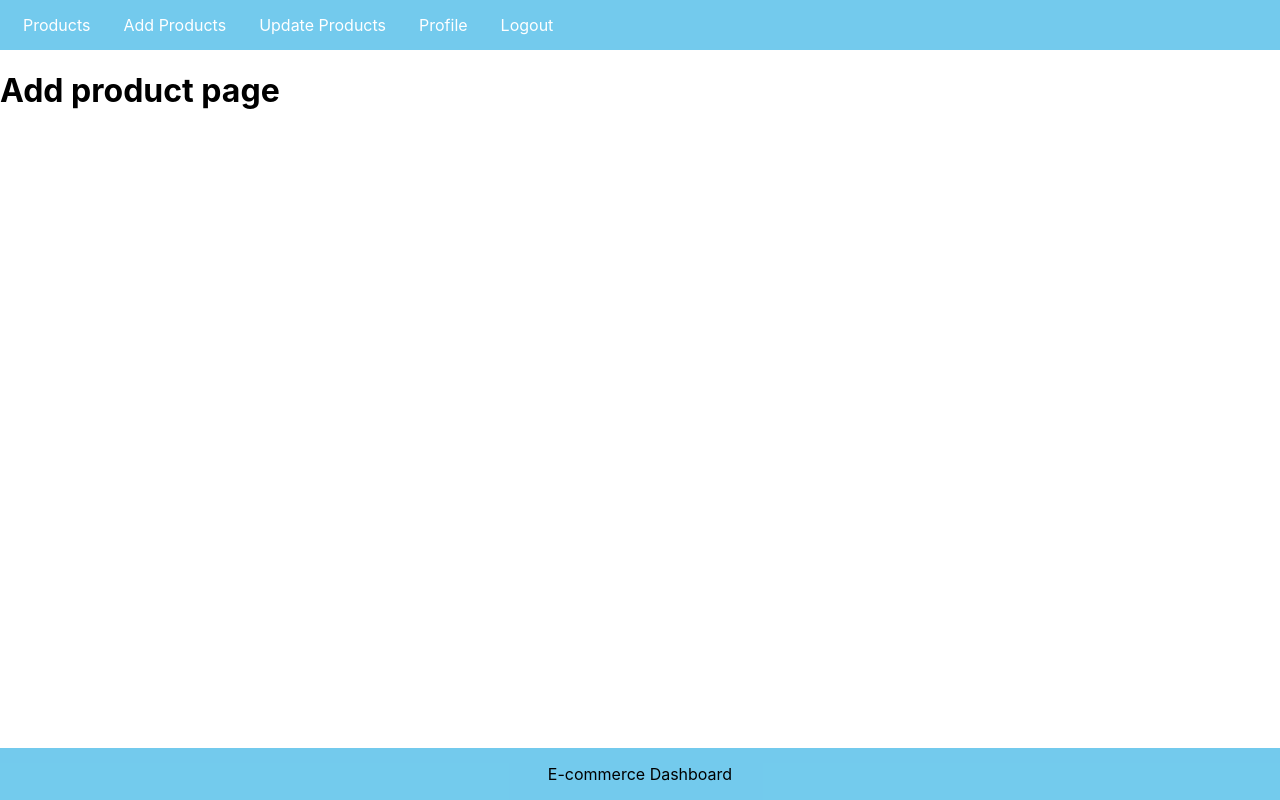
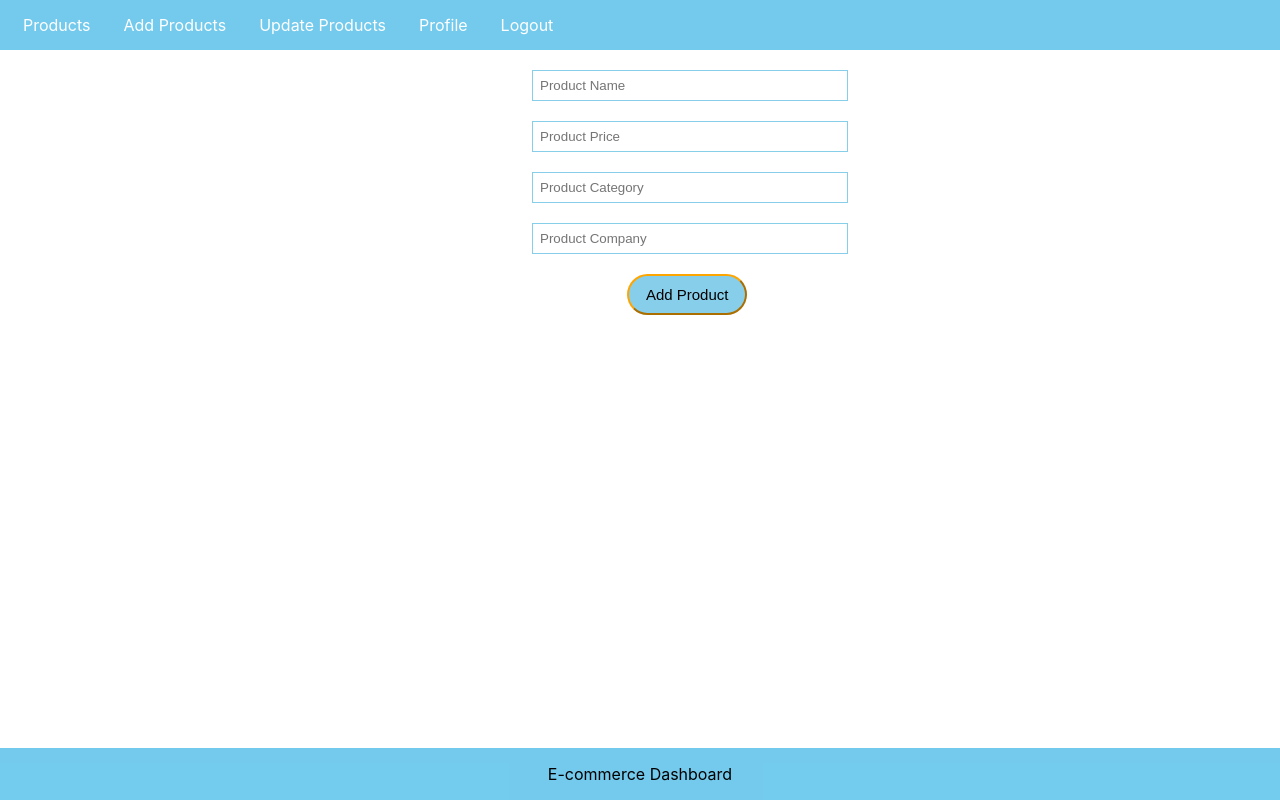
Before and after one commit to subhadipmanna70/ecommerce_dashboard, a React (Create React App) app in the folder frontend/: page /add in a window 1280 px wide. Built offline with nearby package versions, Linux system fonts and the light colour scheme; sample sign-in values are in the browser's storage.

Commit message:
ADD PRODUCT API ADDED

```diff
--- a/frontend/src/App.js
+++ b/frontend/src/App.js
@@ -1,6 +1,6 @@
 import './App.css';
 import Nav from './components/nav';
-
+import AddProduct from './components/addproduct';
 import Footer from './components/footer';
 import Signup from './components/signup';
 import Login from './components/login';
@@ -16,7 +16,7 @@ function App() {
       <Routes>
         <Route element={<PrivateComponent/>}>
         <Route path="/" element={<h1>product listing page</h1>}/>
-        <Route path="/add" element={<h1>Add product page</h1>}/>
+        <Route path="/add" element={<AddProduct/>}/>
         <Route path="/update" element={<h1>Update product page</h1>}/>
         <Route path="/profile" element={<h1>Profile page</h1>}/>
         </Route>
--- /dev/null
+++ b/frontend/src/components/addproduct.js
@@ -0,0 +1,45 @@
+import axios from "axios";
+import React, { useState } from "react";
+import './page.css';
+
+
+
+const AddProduct=()=>{
+    const [name,setName]=useState("");
+    const [price,setPrice]=useState("");
+    const [category,setCategory]=useState("");
+    const [company,setCompany]=useState("");
+
+    const addProduct=async()=>{
+        if(name && price && category && company){
+            let userId=JSON.parse(localStorage.getItem("user"))._id;
+            console.log(userId);
+            let data={name,price,category,company,userId};
+            const baseURL="http://localhost:8000/add-product";
+            let add= await axios.post(baseURL,data);
+            if(add){
+                alert("product successfully added");
+                setName("");
+                setPrice("");
+                setCategory("");
+                setCompany("");
+
+            }
+        }
+        else{
+            alert("please fill up all the fields");
+        }
+    }
+
+    return(
+        <div className='in'>
+            <input type="text" placeholder="Product Name" value={name} onChange={(e)=>setName(e.target.value)} className='input'/>
+            <input type="number" placeholder="Product Price" value={price} onChange={(e)=>setPrice(e.target.value)} className='input'/>
+            <input type="text" placeholder="Product Category" value={category} onChange={(e)=>setCategory(e.target.value)} className='input'/>
+            <input type="text" placeholder="Product Company" value={company} onChange={(e)=>setCompany(e.target.value)} className='input'/>
+            <button onClick={addProduct}>Add Product</button>
+        </div>
+    )
+}
+
+export default AddProduct;
--- a/frontend/src/components/login.js
+++ b/frontend/src/components/login.js
@@ -2,7 +2,7 @@
 import axios from "axios";
 import {useNavigate} from 'react-router-dom'
 import React,{useEffect, useState} from 'react';
-import './signup.css';
+import './page.css';
 
 
 const Login=()=>{
--- a/frontend/src/components/signup.css
+++ b/frontend/src/components/page.css
@@ -3,7 +3,7 @@
     padding-left: 40%;
     color:rgb(39, 118, 170);
 }
-form input {
+form input,.input {
     display: block;
     margin: 20px;
     padding: 7px;
--- a/frontend/src/components/signup.js
+++ b/frontend/src/components/signup.js
@@ -2,7 +2,8 @@
 import axios from 'axios';
 import {useNavigate} from 'react-router-dom'
 import React,{useState,useEffect} from 'react';
-import './signup.css';
+import './page.css';
+
 
 
 const Signup=()=>{
```
Also changed, not shown: 2 other files (tests, documents, lock files or other folders).
